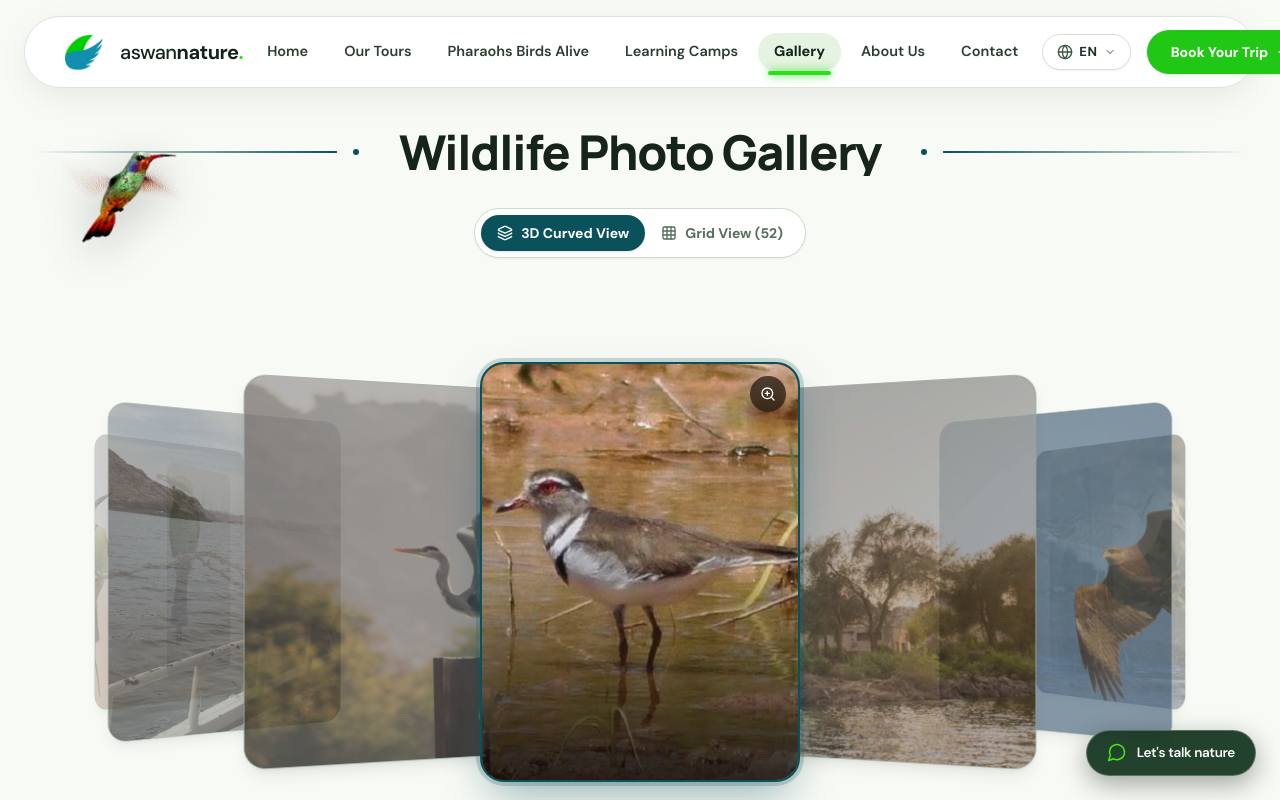
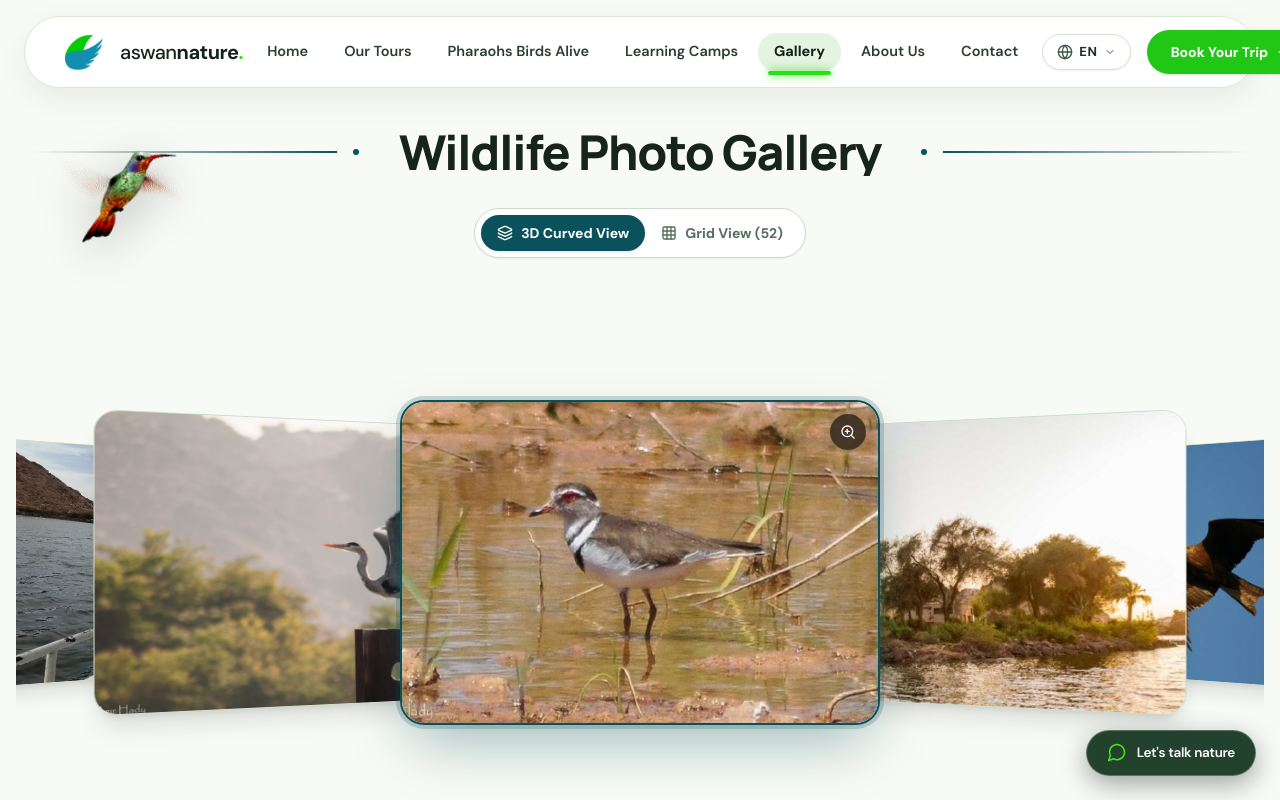
Before and after one commit to Islam-Shahat/Aswan-Nature, a React (Vite) app: page /gallery in a window 1280 px wide. Shown: the top 800 px of the page. Built offline with nearby package versions, Linux system fonts and the light colour scheme; a web font is replaced by a local one.

Commit message:
fix(gallery): make 3D carousel photos 100% solid, fully uncropped landscape ratio, and natural vibrant colors

```diff
--- a/src/components/CurvedCylinderCarousel.jsx
+++ b/src/components/CurvedCylinderCarousel.jsx
@@ -91,7 +91,7 @@ export const CurvedCylinderCarousel = ({ photos, isAr, onPhotoClick }) => {
         onPointerMove={handlePointerMove}
         onPointerUp={handlePointerUp}
         onPointerLeave={handlePointerUp}
-        className={`relative w-full max-w-6xl h-[380px] sm:h-[460px] lg:h-[500px] flex items-center justify-center overflow-hidden touch-pan-y cursor-grab ${
+        className={`relative w-full max-w-7xl h-[340px] sm:h-[420px] lg:h-[480px] flex items-center justify-center overflow-hidden touch-pan-y cursor-grab ${
           isDragging ? 'cursor-grabbing' : ''
         }`}
         style={{
@@ -106,12 +106,12 @@ export const CurvedCylinderCarousel = ({ photos, isAr, onPhotoClick }) => {
           }}
         >
           {visibleCards.map(({ photo, photoIndex, offset }) => {
-            // Precise mathematical cylinder curve
+            // Precise mathematical cylinder curve for landscape photos
             const effectiveOffset = offset - dragFraction;
-            const angleStep = 22; // Degrees between cards on the cylinder
+            const angleStep = 24; // Degrees between cards on the cylinder
             const angle = effectiveOffset * angleStep;
             const rad = (angle * Math.PI) / 180;
-            const radius = 680; // Cylinder radius in px
+            const radius = 820; // Cylinder radius in px for wide natural cards
 
             // Parametric cylinder coordinates
             const x = Math.sin(rad) * radius;
@@ -119,8 +119,9 @@ export const CurvedCylinderCarousel = ({ photos, isAr, onPhotoClick }) => {
             const rotateY = -angle;
 
             const absOffset = Math.abs(effectiveOffset);
-            const scale = Math.max(0.72, 1 - absOffset * 0.06);
-            const opacity = Math.max(0.18, 1 - absOffset * 0.2);
+            const scale = Math.max(0.75, 1 - absOffset * 0.07);
+            // 100% opaque solid cards with no see-through transparency
+            const opacity = absOffset > 3.2 ? 0 : 1;
             const zIndex = Math.round(50 - absOffset * 8);
             const isCenter = Math.abs(effectiveOffset) < 0.45;
 
@@ -136,14 +137,14 @@ export const CurvedCylinderCarousel = ({ photos, isAr, onPhotoClick }) => {
                     setActiveIndex(photoIndex);
                   }
                 }}
-                className={`absolute w-[230px] h-[310px] sm:w-[280px] sm:h-[380px] lg:w-[320px] lg:h-[420px] rounded-2xl sm:rounded-3xl overflow-hidden bg-[#101D16] transition-all will-change-transform ${
+                className={`absolute w-[280px] h-[190px] sm:w-[390px] sm:h-[265px] lg:w-[480px] lg:h-[325px] rounded-2xl sm:rounded-3xl overflow-hidden bg-white transition-all will-change-transform ${
                   isDragging
                     ? 'transition-none'
                     : 'duration-500 ease-[cubic-bezier(0.16,1,0.3,1)]'
                 } ${
                   isCenter
-                    ? 'border-2 border-[#0a515b] shadow-[0_20px_45px_-10px_rgba(10,81,91,0.45)] ring-4 ring-[#0a515b]/20 cursor-pointer'
-                    : 'border border-[#CBDCCB]/70 shadow-lg cursor-pointer hover:border-[#0a515b]/60'
+                    ? 'border-2 border-[#0a515b] shadow-[0_25px_60px_-12px_rgba(10,81,91,0.4)] ring-4 ring-[#0a515b]/20 cursor-pointer'
+                    : 'border border-[#CBDCCB] shadow-xl cursor-pointer hover:border-[#0a515b]/60'
                 }`}
                 style={{
                   transform: `translate3d(${x}px, 0, ${z}px) rotateY(${rotateY}deg) scale(${scale})`,
@@ -152,21 +153,13 @@ export const CurvedCylinderCarousel = ({ photos, isAr, onPhotoClick }) => {
                   transformStyle: 'preserve-3d',
                 }}
               >
+                {/* Natural full photo - crisp and 100% solid */}
                 <img
                   src={photo.src}
                   alt={isAr ? photo.titleAr : photo.titleEn}
                   loading="lazy"
                   draggable={false}
                   className="w-full h-full object-cover pointer-events-none select-none"
-                />
-
-                {/* Subtle depth gradient overlay on non-center cards */}
-                <div
-                  className={`absolute inset-0 transition-opacity duration-300 pointer-events-none ${
-                    isCenter
-                      ? 'bg-gradient-to-t from-black/80 via-black/10 to-transparent'
-                      : 'bg-black/35'
-                  }`}
                 />
 
                 {/* Quick Zoom icon on Center Card */}
```
